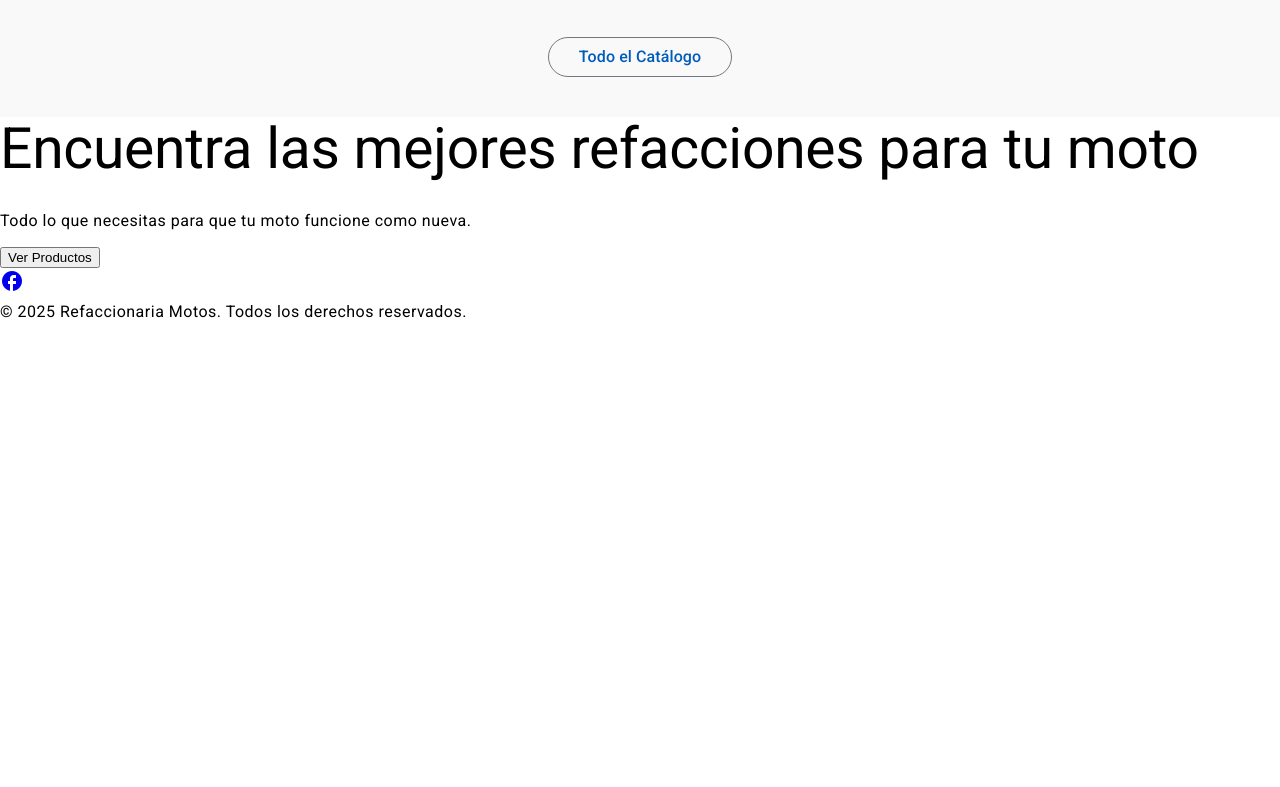
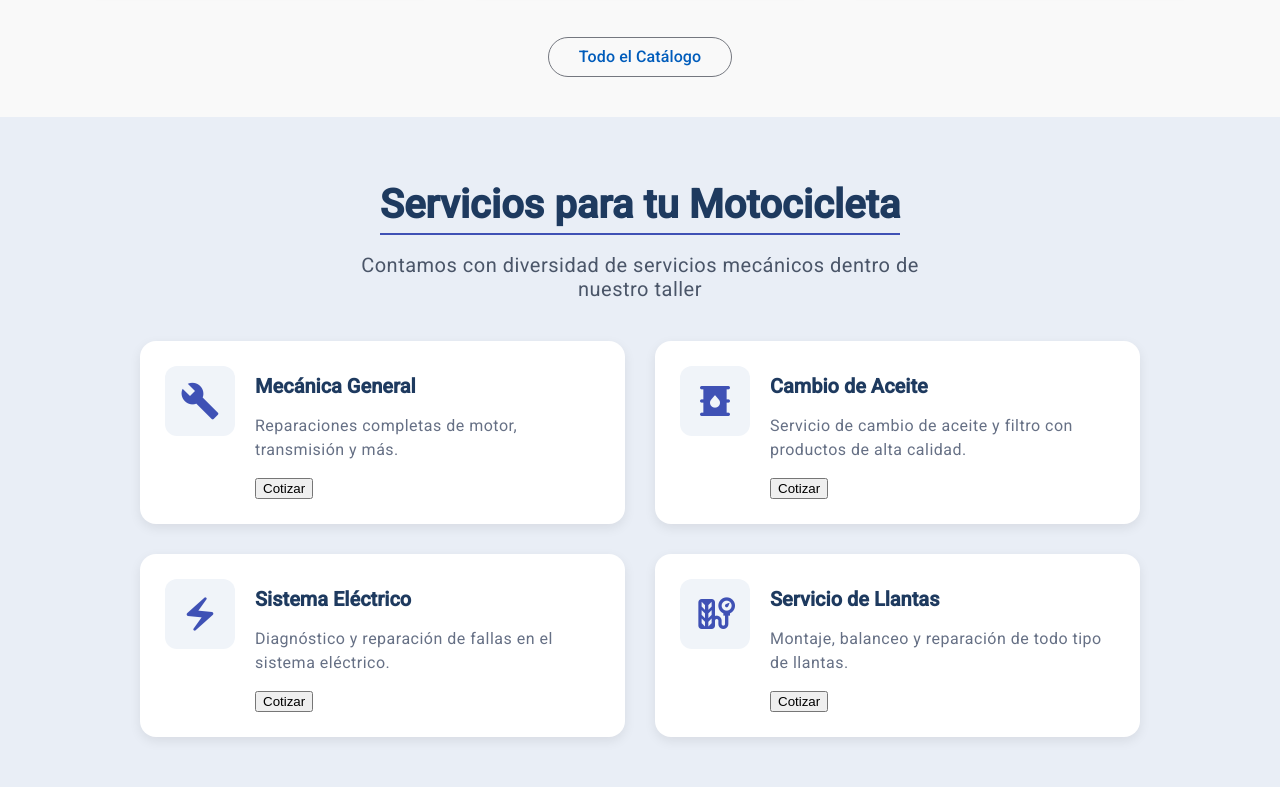
Before and after one commit to Unodetantosluises/angular-material-frontend, an Angular app: page / in a window 1280 px wide. Shown: the part 1873-2660 px from the top of the page. Before the commit the page ends 2197 px from the top, so only its background shows below. Built offline with nearby package versions, Linux system fonts and the light colour scheme.

Commit message:
update: motorcycle part service

```diff
--- /dev/null
+++ b/src/app/components/motorcycle-parts-service/motorcycle-parts-service.component.css
@@ -0,0 +1,111 @@
+/* --- Estilos para la Sección de Servicios --- */
+.services-section {
+  padding: 60px 20px;
+  background-color: #e9eef6; /* Fondo gris claro azulado */
+  text-align: center;
+}
+
+.services-section h2 a {
+  font-size: 2.5rem;
+  font-weight: 700;
+  text-decoration: none;
+  color: #1e3a5f; /* Azul oscuro */
+  border-bottom: 2px solid #3f51b5; /* Subrayado azul primario */
+  padding-bottom: 5px;
+  transition: color 0.3s ease;
+}
+
+.services-section h2 a:hover {
+  color: #3f51b5;
+}
+
+.services-section .subtitle {
+  font-size: 1.25rem;
+  color: #4a5568; /* Gris medio */
+  max-width: 600px;
+  margin: 15px auto 40px auto;
+}
+
+.services-grid {
+  display: grid;
+  /* Crea 2 columnas de igual tamaño */
+  grid-template-columns: repeat(2, 1fr);
+  gap: 30px;
+  max-width: 1000px;
+  margin: 0 auto;
+}
+
+.service-card {
+  display: flex;
+  align-items: flex-start; /* Alinea los items al inicio */
+  gap: 20px;
+  background-color: #fff;
+  padding: 25px;
+  border-radius: 16px; /* Bordes más redondeados */
+  box-shadow: 0 4px 12px rgba(0, 0, 0, 0.08);
+  text-align: left;
+}
+
+.service-icon-container {
+  flex-shrink: 0; /* Evita que el contenedor del ícono se encoja */
+  width: 70px;
+  height: 70px;
+  display: flex;
+  align-items: center;
+  justify-content: center;
+  background-color: #f0f4f9; /* Fondo muy claro para el ícono */
+  border-radius: 12px;
+}
+
+.service-icon-container mat-icon {
+  font-size: 40px;
+  width: 40px;
+  height: 40px;
+  color: #3f51b5; /* Azul primario */
+}
+
+.service-content {
+  display: flex;
+  flex-direction: column;
+  flex-grow: 1; /* Permite que este contenedor ocupe el espacio restante */
+}
+
+.service-content h4 {
+  margin: 0 0 8px 0;
+  font-size: 1.25rem;
+  font-weight: 600;
+  color: #1e3a5f;
+}
+
+.service-content p {
+  margin: 0 0 16px 0;
+  color: #667085;
+  flex-grow: 1; /* Empuja el botón hacia abajo si las descripciones tienen alturas diferentes */
+}
+
+.service-content button {
+  align-self: flex-start; /* Alinea el botón a la izquierda */
+}
+
+
+/* --- Estilos para pantallas pequeñas (Responsividad) --- */
+@media (max-width: 768px) {
+  .services-grid {
+    /* Cambia a 1 columna en pantallas más pequeñas */
+    grid-template-columns: 1fr;
+  }
+
+  .service-card {
+    flex-direction: column; /* Apila el ícono sobre el contenido */
+    align-items: center; /* Centra los elementos */
+    text-align: center;
+  }
+
+  .service-content {
+    align-items: center;
+  }
+
+  .service-content button {
+    align-self: center; /* Centra el botón */
+  }
+}
--- /dev/null
+++ b/src/app/components/motorcycle-parts-service/motorcycle-parts-service.component.html
@@ -0,0 +1,22 @@
+<section class="services-section">
+
+  <h2><a routerLink="/servicios">Servicios para tu Motocicleta</a></h2>
+
+  <p class="subtitle">Contamos con diversidad de servicios mecánicos dentro de nuestro taller</p>
+
+  <div class="services-grid">
+    <div *ngFor="let service of services" class="service-card">
+
+      <div class="service-icon-container">
+        <mat-icon>{{ service.icon }}</mat-icon>
+      </div>
+
+      <div class="service-content">
+        <h4>{{ service.name }}</h4>
+        <p>{{ service.description }}</p>
+        <button mat-raised-button color="primary">Cotizar</button>
+      </div>
+
+    </div>
+  </div>
+</section>>
--- /dev/null
+++ b/src/app/components/motorcycle-parts-service/motorcycle-parts-service.component.ts
@@ -0,0 +1,43 @@
+import { CommonModule } from '@angular/common';
+import { Component } from '@angular/core';
+import { MatCardModule } from '@angular/material/card';
+import { MatIconModule } from '@angular/material/icon';
+import { RouterLink } from "@angular/router";
+
+export interface Service {
+  icon: string;
+  name: string;
+  description: string;
+}
+
+@Component({
+  selector: 'app-motorcycle-parts-service',
+  standalone: true,
+  imports: [RouterLink, CommonModule, MatCardModule, MatIconModule],
+  templateUrl: './motorcycle-parts-service.component.html',
+  styleUrl: './motorcycle-parts-service.component.css'
+})
+export class MotorcyclePartsServiceComponent {
+  services: Service[] = [
+    {
+      icon: 'build', // Ícono de llave inglesa
+      name: 'Mecánica General',
+      description: 'Reparaciones completas de motor, transmisión y más.'
+    },
+    {
+      icon: 'oil_barrel', // Ícono de barril de aceite
+      name: 'Cambio de Aceite',
+      description: 'Servicio de cambio de aceite y filtro con productos de alta calidad.'
+    },
+    {
+      icon: 'electric_bolt', // Ícono de rayo
+      name: 'Sistema Eléctrico',
+      description: 'Diagnóstico y reparación de fallas en el sistema eléctrico.'
+    },
+    {
+      icon: 'tire_repair', // Ícono de llanta
+      name: 'Servicio de Llantas',
+      description: 'Montaje, balanceo y reparación de todo tipo de llantas.'
+    }
+  ];
+}
--- a/src/app/layouts/front-layout/front-layout.component.html
+++ b/src/app/layouts/front-layout/front-layout.component.html
@@ -1,7 +1,7 @@
 <app-header></app-header>
 <app-carousel [slides]="slides"></app-carousel>
 <app-cataloge></app-cataloge>
-
+<app-motorcycle-parts-service></app-motorcycle-parts-service>
 <app-hero></app-hero>
 
 <app-footer></app-footer>
--- a/src/app/layouts/front-layout/front-layout.component.ts
+++ b/src/app/layouts/front-layout/front-layout.component.ts
@@ -4,11 +4,12 @@ import { HeroComponent } from '../../components/hero/hero.component';
 import { FooterComponent } from '../../components/footer/footer.component';
 import { CarouselComponent, CarouselItem } from "../../components/carousel/carousel.component";
 import { CatalogeComponent, Product } from '../../components/cataloge/cataloge.component';
+import { MotorcyclePartsServiceComponent } from '../../components/motorcycle-parts-service/motorcycle-parts-service.component';
 
 @Component({
   selector: 'app-front-layout',
   standalone: true,
-  imports: [HeaderComponent, HeroComponent, CatalogeComponent, FooterComponent, CarouselComponent],
+  imports: [HeaderComponent, HeroComponent, CatalogeComponent, MotorcyclePartsServiceComponent, FooterComponent, CarouselComponent],
   templateUrl: './front-layout.component.html',
   styleUrl: './front-layout.component.css'
 })
```
Also changed, not shown: 1 other file (tests, documents, lock files or other folders).
